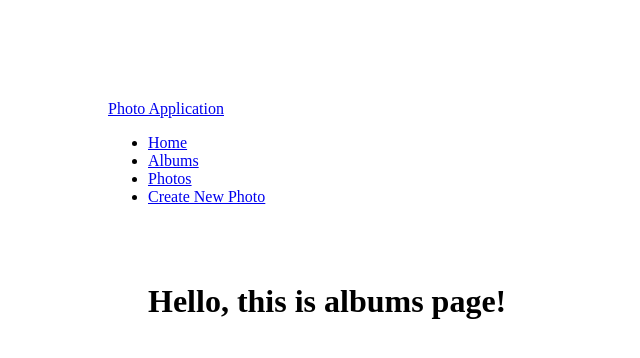
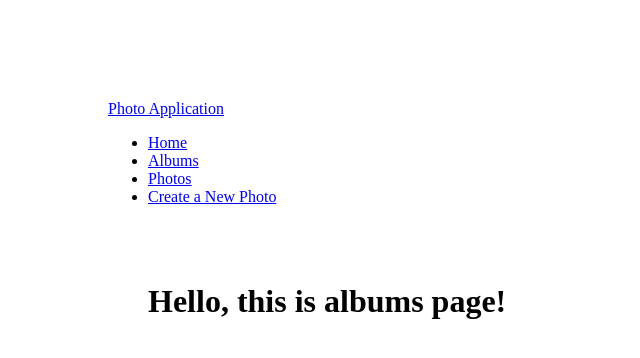
Before and after one commit to amyhliao/photoApp, a website: page views/albums.html in a window 1280 px wide. Shown: the full height of the page, 0-640 px from the left. Drawn offline with Linux system fonts and the light colour scheme.

```diff
--- a/views/albums.html
+++ b/views/albums.html
@@ -15,7 +15,7 @@
               <a href="/photos">Photos</a>
             </li>
             <li class="active">
-              <a href="/photos/new">Create New Photo</a>
+              <a href="/photos/new">Create a New Photo</a>
             </li>
           </ul>
         </div>
```
